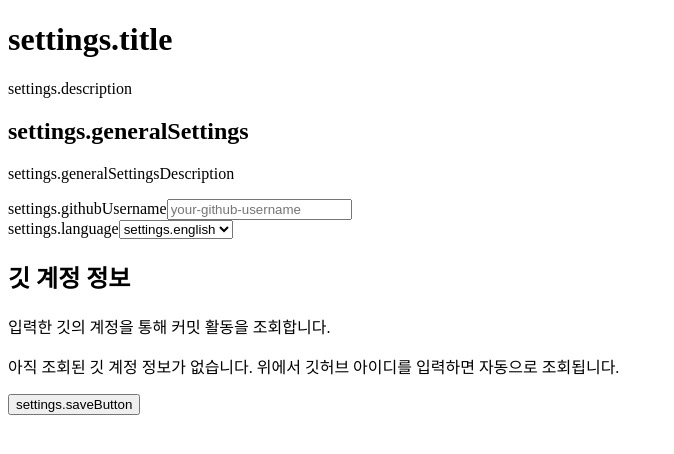
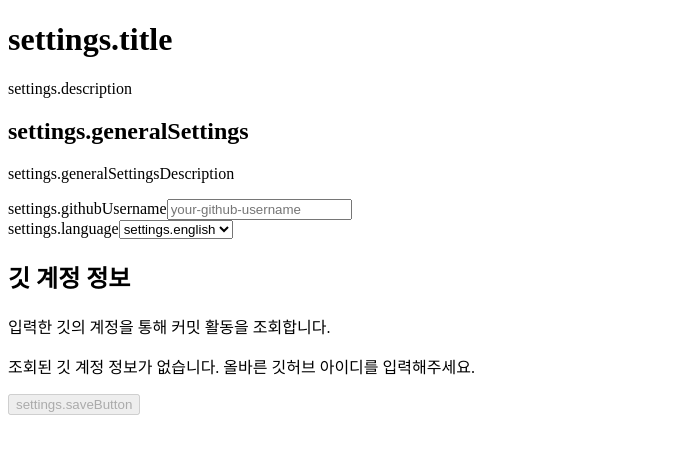
Before and after one commit to HeathChang/Logit, a Next.js app: page /setting/ui/SettingPage in a window 1280 px wide. Shown: the top 454 px of the page, without its empty margins (0-674 px from the left). Built offline with nearby package versions, Linux system fonts and the light colour scheme.

Commit message:
setting-local 저장 및 정리

```diff
--- a/app/styles/globals.css
+++ b/app/styles/globals.css
@@ -58,6 +58,6 @@ body {
   width: 6px;
 }
 ::-webkit-scrollbar-thumb {
-  background: var(--logit-log-primary);
+  /* background: var(--logit-log-primary); */
   border-radius: 10px;
 }
--- a/features/setting/hooks/useGithubUser.ts
+++ b/features/setting/hooks/useGithubUser.ts
@@ -20,6 +20,7 @@ export const useGithubUser = (initialUsername = "") => {
   const [gitUserInfo, setGitUserInfo] = useState<GithubUser | null>(null);
   const [isGithubUsernameValid, setIsGithubUsernameValid] = useState(false);
   const [isLoading, setIsLoading] = useState(false);
+
 
   useEffect(() => {
     if (!githubUsername) {
--- a/features/setting/ui/SettingForm.tsx
+++ b/features/setting/ui/SettingForm.tsx
@@ -29,6 +29,7 @@ export const SettingForm = ({
                     value={githubUsername}
                     onChange={(e) => onGithubUsernameChange(e.target.value)}
                     placeholder="your-github-username"
+                    autoComplete="off"
                     className="h-9 rounded-lg border border-border-main bg-bg-main px-3 text-sm text-text-main outline-none transition-colors focus:border-logit-log"
                 />
             </div>
--- a/package.json
+++ b/package.json
@@ -22,7 +22,8 @@
     "react": "19.2.3",
     "react-calendar-heatmap": "^1.10.0",
     "react-dom": "19.2.3",
-    "react-i18next": "^16.5.4"
+    "react-i18next": "^16.5.4",
+    "sweetalert2": "^11.26.21"
   },
   "devDependencies": {
     "@chromatic-com/storybook": "^5.0.0",
--- a/pages/setting/ui/SettingPage.tsx
+++ b/pages/setting/ui/SettingPage.tsx
@@ -8,6 +8,7 @@ import { useTranslation } from "react-i18next";
 import { IconUser } from "@tabler/icons-react";
 import { useGithubUser } from "@/features/setting/hooks/useGithubUser";
 import { useLanguage } from "@/shared/hooks/useLanguage";
+import Swal from "sweetalert2";
 
 const SettingPage = () => {
     const { t } = useTranslation();
@@ -24,6 +25,7 @@ const SettingPage = () => {
         setGithubUsername,
         gitUserInfo,
         isGithubUsernameValid,
+
     } = useGithubUser();
 
     const { language } = useLanguage();
@@ -31,8 +33,27 @@ const SettingPage = () => {
 
 
     const handleSave = () => {
-        // TODO: 저장 로직은 나중에 추가
-        console.log("Settings saved:", { githubUsername, language });
+        // TODO:: localStorage에 설정값 저장 (추후 API로 전환 예정)
+        try {
+            localStorage.setItem("settings.githubUsername", githubUsername || "");
+            localStorage.setItem("settings.language", language);
+            Swal.fire({
+                title: '저장 완료!',
+                text: '설정이 저장되었습니다.',
+                icon: 'success',
+                confirmButtonText: '확인'
+            });
+        } catch (error) {
+            console.error("Failed to save settings to localStorage:", error);
+            Swal.fire({
+                title: '저장 실패!',
+                text: '설정이 저장되지 않았습니다.',
+                icon: 'error',
+                confirmButtonText: '확인'
+            });
+        }
+
+
     };
 
     return (
@@ -93,6 +114,7 @@ const SettingPage = () => {
                                 입력한 깃의 계정을 통해 커밋 활동을 조회합니다.
                             </p>
                         </header>
+
                         {gitUserInfo ? (
                             <div className="flex flex-col gap-3">
                                 <div className="flex items-center gap-4">
@@ -159,7 +181,7 @@ const SettingPage = () => {
                             </div>
                         ) : (
                             <p className="text-xs text-text-sub">
-                                아직 조회된 깃 계정 정보가 없습니다. 위에서 깃허브 아이디를 입력하면 자동으로 조회됩니다.
+                                조회된 깃 계정 정보가 없습니다. 올바른 깃허브 아이디를 입력해주세요.
                             </p>
                         )}
                     </section>
@@ -167,7 +189,7 @@ const SettingPage = () => {
                     {/* 저장 버튼 */}
                     <div className="flex justify-end">
                         <Button
-                            disabled={isGithubUsernameValid}
+                            disabled={!isGithubUsernameValid}
                             onClick={handleSave}
                             className="h-9 rounded-lg bg-logit-log px-6 text-xs font-semibold text-white shadow-sm transition-colors hover:opacity-90 cursor-pointer"
                         >
--- a/shared/ui/Button.tsx
+++ b/shared/ui/Button.tsx
@@ -7,7 +7,7 @@ interface ButtonProps extends React.ButtonHTMLAttributes<HTMLButtonElement> {
 
 const Button = ({ children, className = "", ...props }: ButtonProps) => {
     return (
-        <button type="button" className={className} {...props}>
+        <button type="button" className={`${className} disabled:opacity-50 disabled:cursor-not-allowed`} {...props}>
             {children}
         </button>
     );
```
Also changed, not shown: 2 other files (tests, documents, lock files or other folders).
